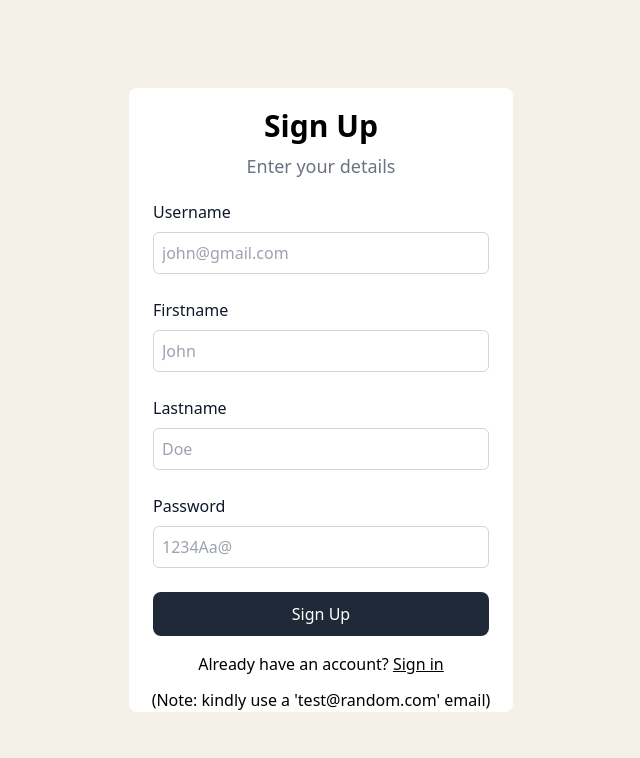
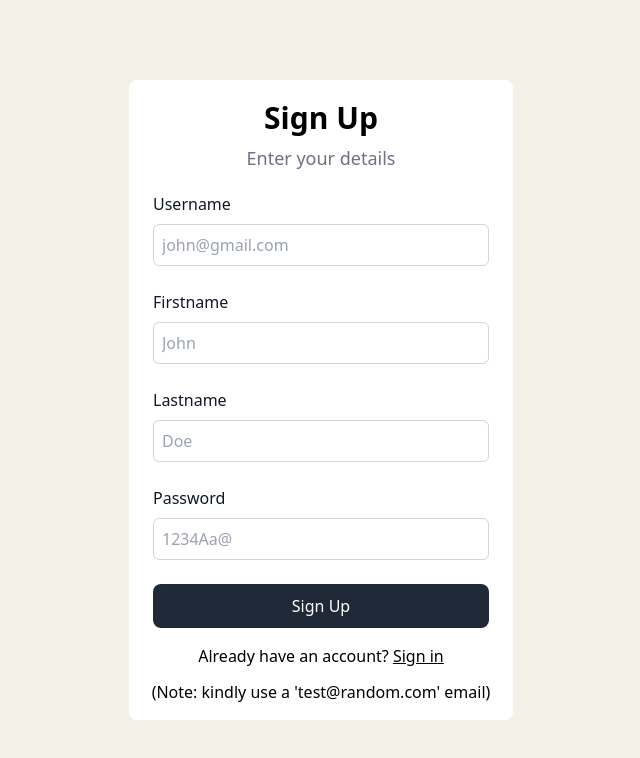
Before and after one commit to Tabish1511/PayPer-Server, a React (Vite) app in the folder frontend/: page /signup in a window 1280 px wide. Shown: the top 758 px of the page, without its empty margins (319-959 px from the left). Built offline with nearby package versions, Linux system fonts and the light colour scheme.

Commit message:
bottom margin spacing for /signup page component

```diff
--- a/frontend/src/pages/signup.tsx
+++ b/frontend/src/pages/signup.tsx
@@ -49,7 +49,7 @@ export function Signup(){
                         })
                     }} label="Sign Up" />
                     <BottomWarning warning="Already have an account? " link="Sign in" to={"/signin"}/>
-                    <div className="text-center">
+                    <div className="text-center mb-4">
                         (Note: kindly use a 'test@random.com' email)
                     </div>
                 </div>
```
